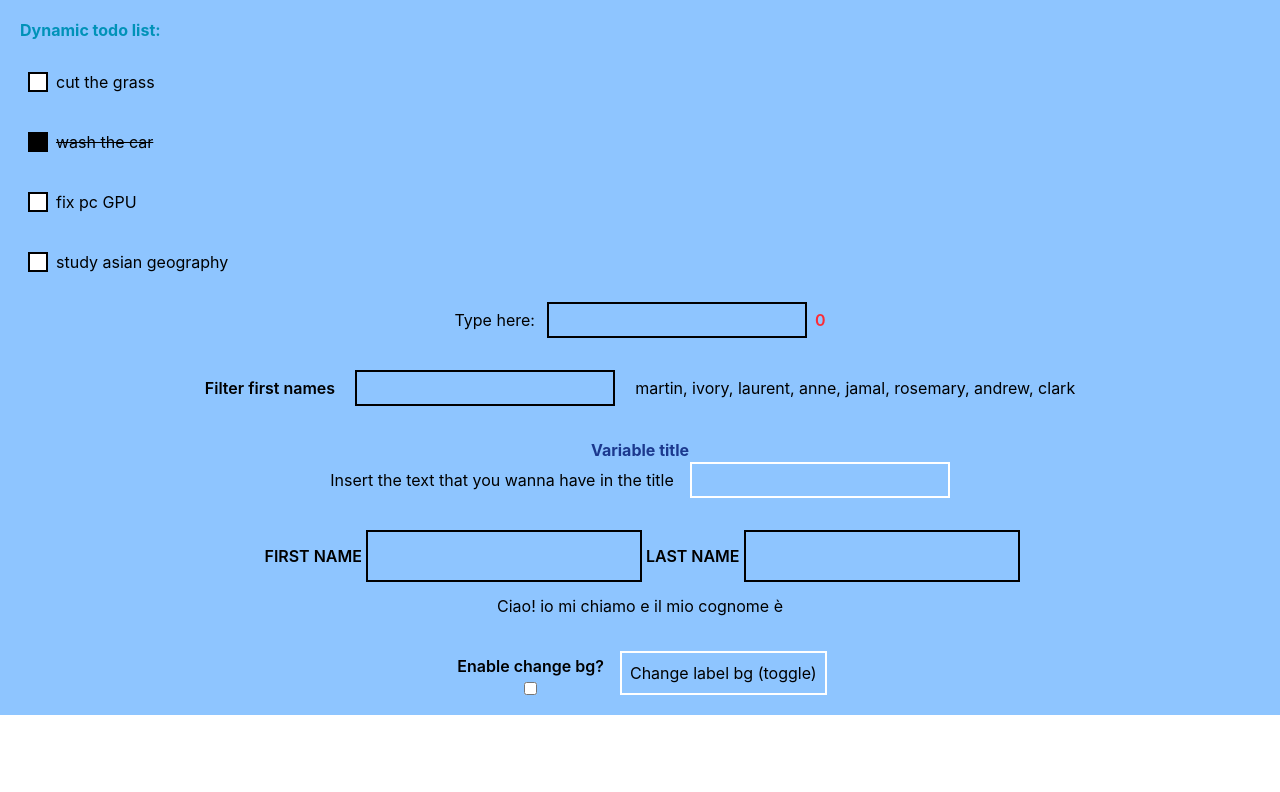
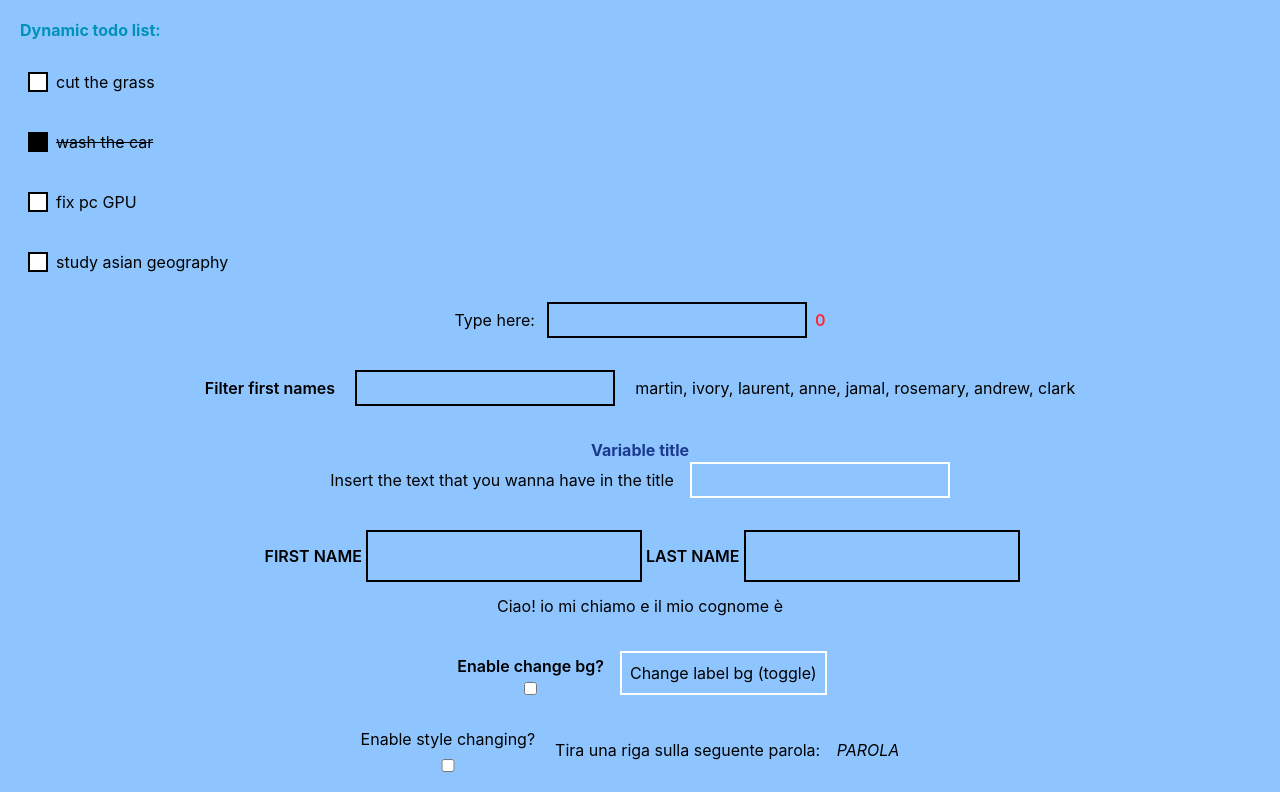
Before and after one commit to gianlucadecampo/react-binding, a React (Vite) app: page / in a window 1280 px wide. Shown: the part 508-1300 px from the top of the page. Before the commit the page ends 1223 px from the top, so only its background shows below. Built offline with nearby package versions, Linux system fonts and the light colour scheme.

Commit message:
toggle style component

```diff
--- a/src/components/layout/Main.jsx
+++ b/src/components/layout/Main.jsx
@@ -8,6 +8,7 @@ import NameFilter from '../ui/NameFilter'
 import ChangeTitle from '../ui/ChangeTitle'
 import AddTextWords from '../ui/AddTextWords'
 import CheckForEnable from '../ui/CheckForEnable'
+import ToggleStyle from '../ui/ToggleStyle'
 
 export default function Main() {
   return (
@@ -23,6 +24,7 @@ export default function Main() {
       <ChangeTitle />
       <AddTextWords />
       <CheckForEnable />
+      <ToggleStyle />
     </section>
   )
 }
--- /dev/null
+++ b/src/components/ui/ToggleStyle.jsx
@@ -0,0 +1,14 @@
+import { useState } from "react"
+
+export default function ToggleStyle() {
+    const [style, setStyle] = useState(false)
+    return (
+        <div className="flex justify-center place-items-center mt-8">
+            <section className="flex flex-col gap-2">
+                <label htmlFor="box">Enable style changing?</label>
+                <input type="checkbox" id="box" onChange={e => { setStyle(e.target.checked) }} />
+            </section>
+            <p className="p-2 ml-3">Tira una riga sulla seguente parola: <span className={`p-3 italic ${style ? 'line-through' : ''}`}>PAROLA</span></p>
+        </div>
+    )
+}
```
